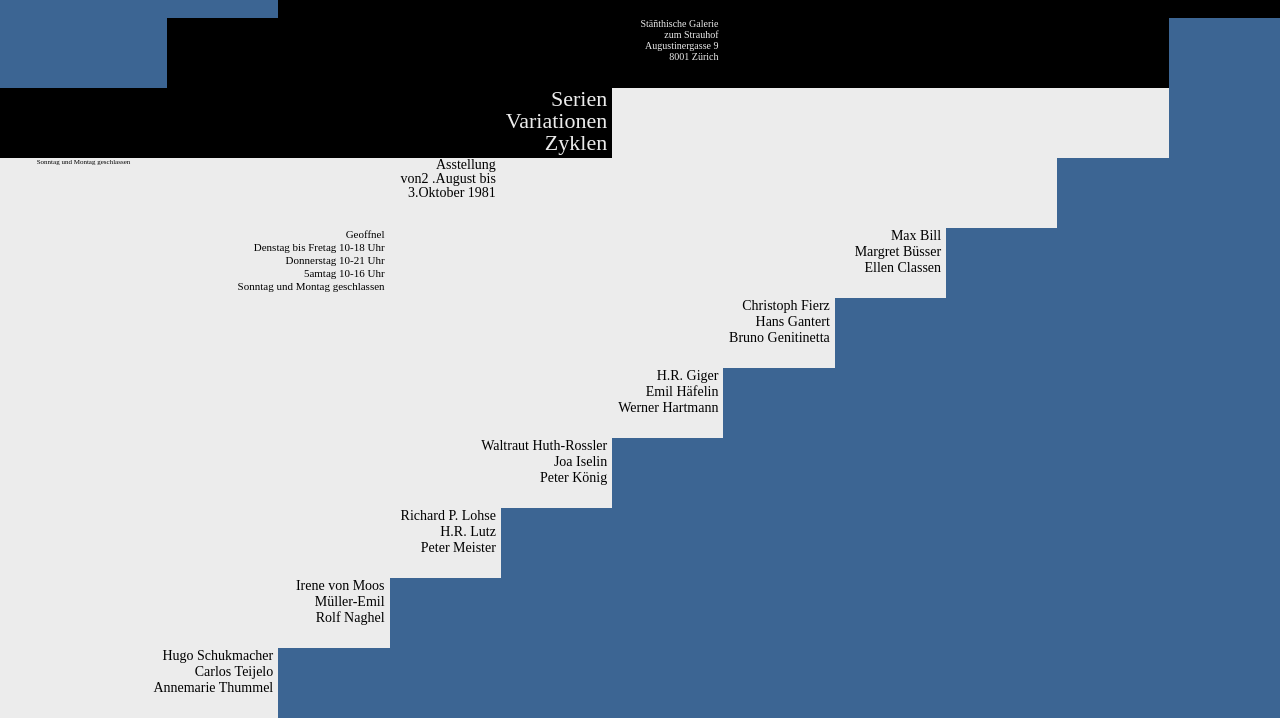
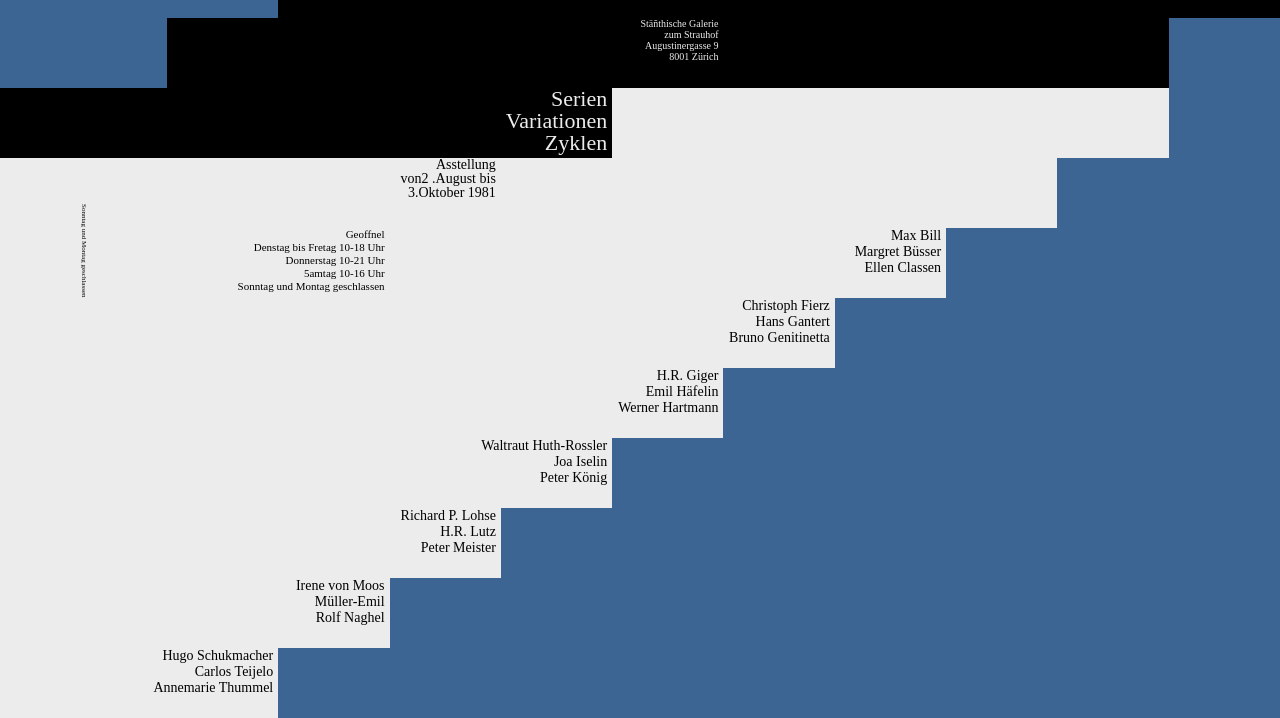
Before and after one commit to tricktrap-design/daily-layout-05, a plain HTML site: page index.html in a window 1280 px wide. Shown: the part 122-840 px from the top of the page. Drawn offline with Linux system fonts and the light colour scheme; a web font is replaced by a local one.

Commit message:
Ajuste en texto vertical

```diff
--- a/scss/main/_styles.scss
+++ b/scss/main/_styles.scss
@@ -176,9 +176,9 @@ body {
 .floatie {
     font-family: $f-lite;
     font-size: 7px;
-    -ms-writing-mode: sideways-lr;
-    writing-mode: sideways-lr;
-    -webkit-writing-mode: sideways-lr;
+    -ms-writing-mode: vertical-lr;
+    writing-mode: vertical-lr;
+    -webkit-writing-mode: vertical-lr;
     display: grid;
     grid-row: 5 / 7;
     grid-column: 1;
```
Also changed, not shown: css/main.css.
